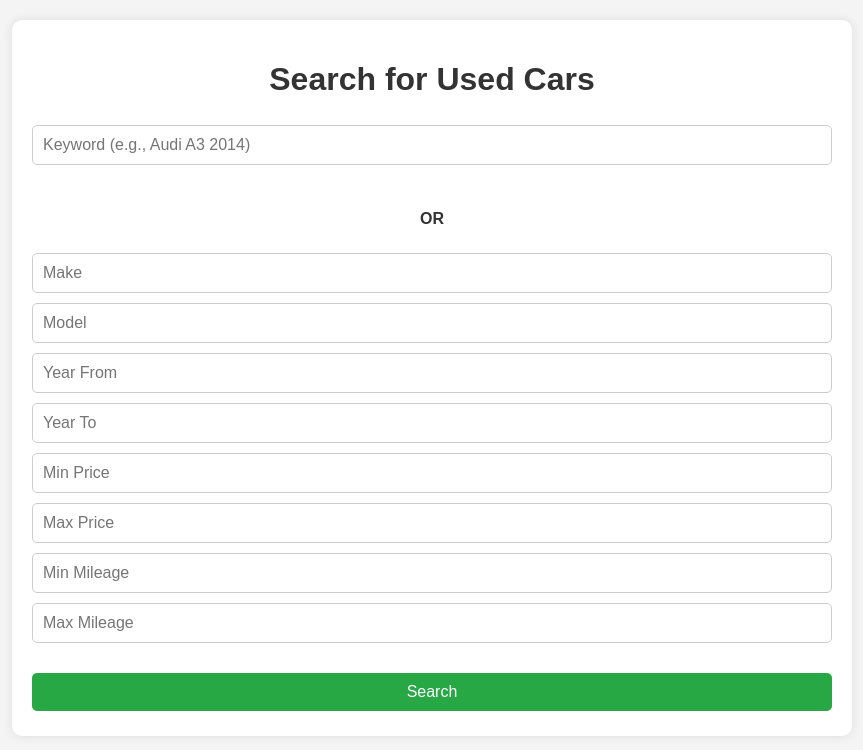
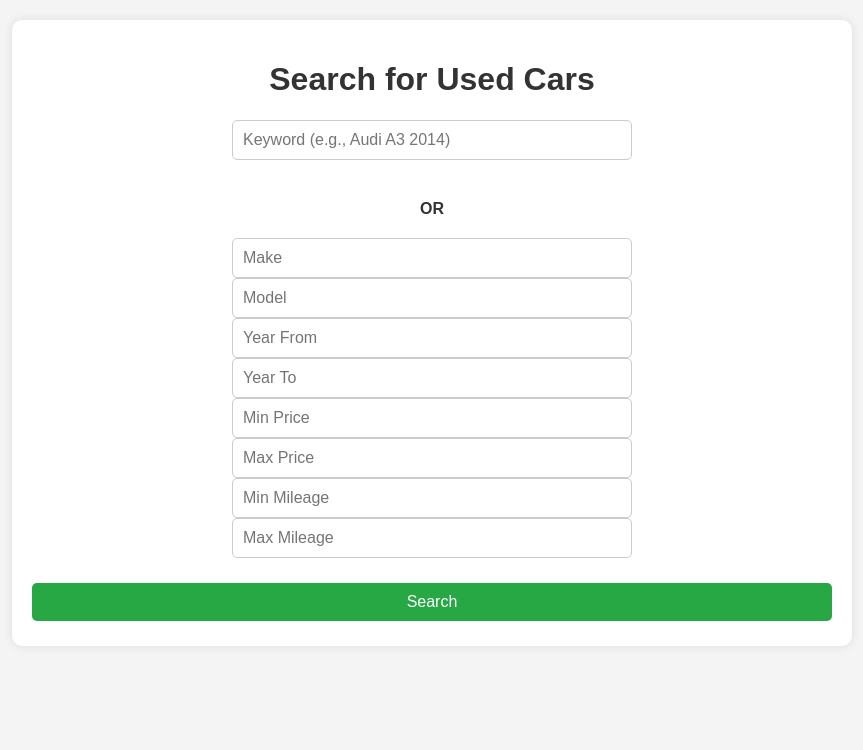
Before and after one commit to sharmalakshay/sunmotors_sbt_api, a Flask app: page / in a window 1280 px wide. Shown: the top 750 px of the page, without its empty margins (208-1071 px from the left). Run offline with Flask 3, Linux system fonts and the light colour scheme.

Commit message:
Set max-width and center align inputs in keyword and details sections for improved layout

```diff
--- a/templates/index.html
+++ b/templates/index.html
@@ -86,6 +86,9 @@
         }
         .keyword-section input, .details-section input {
             width: 100%;
+            max-width: 400px;
+            margin: 0 auto;
+            display: block;
             box-sizing: border-box;
         }
         @media (max-width: 600px) {
```
